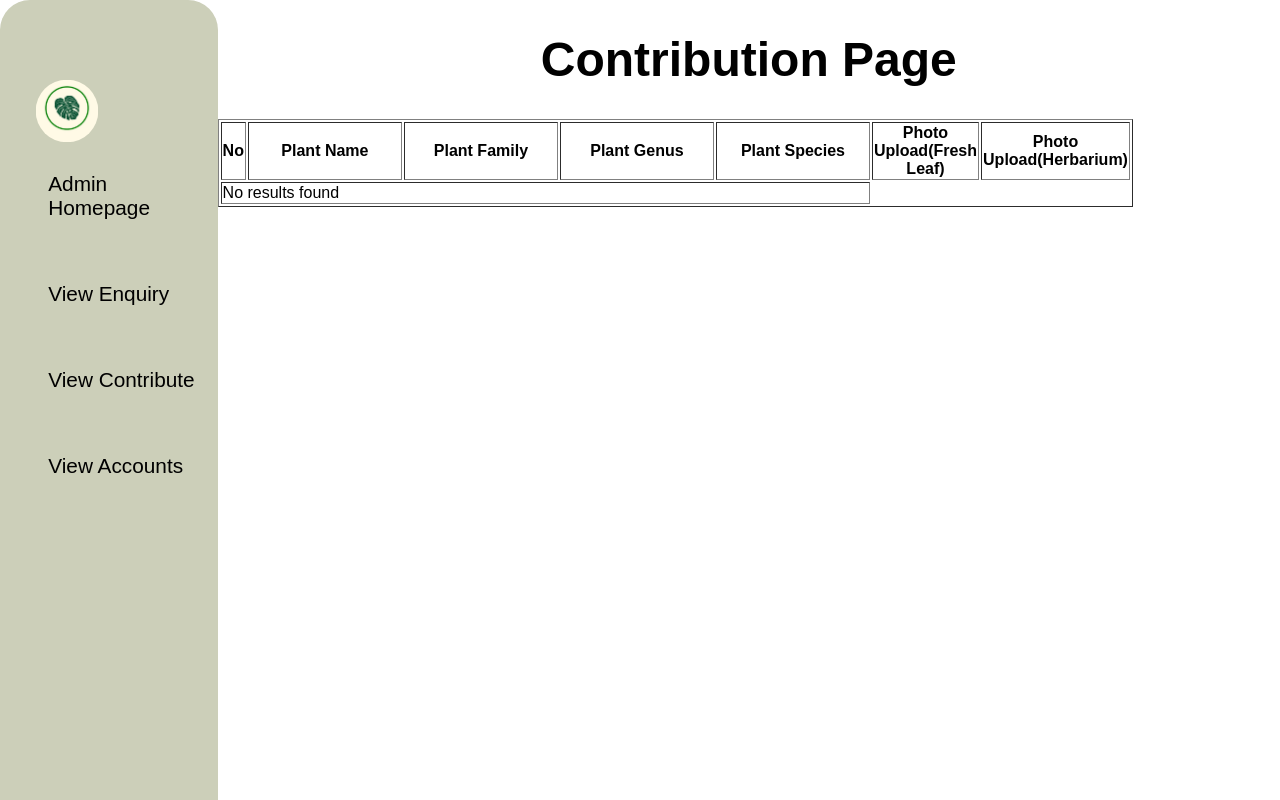
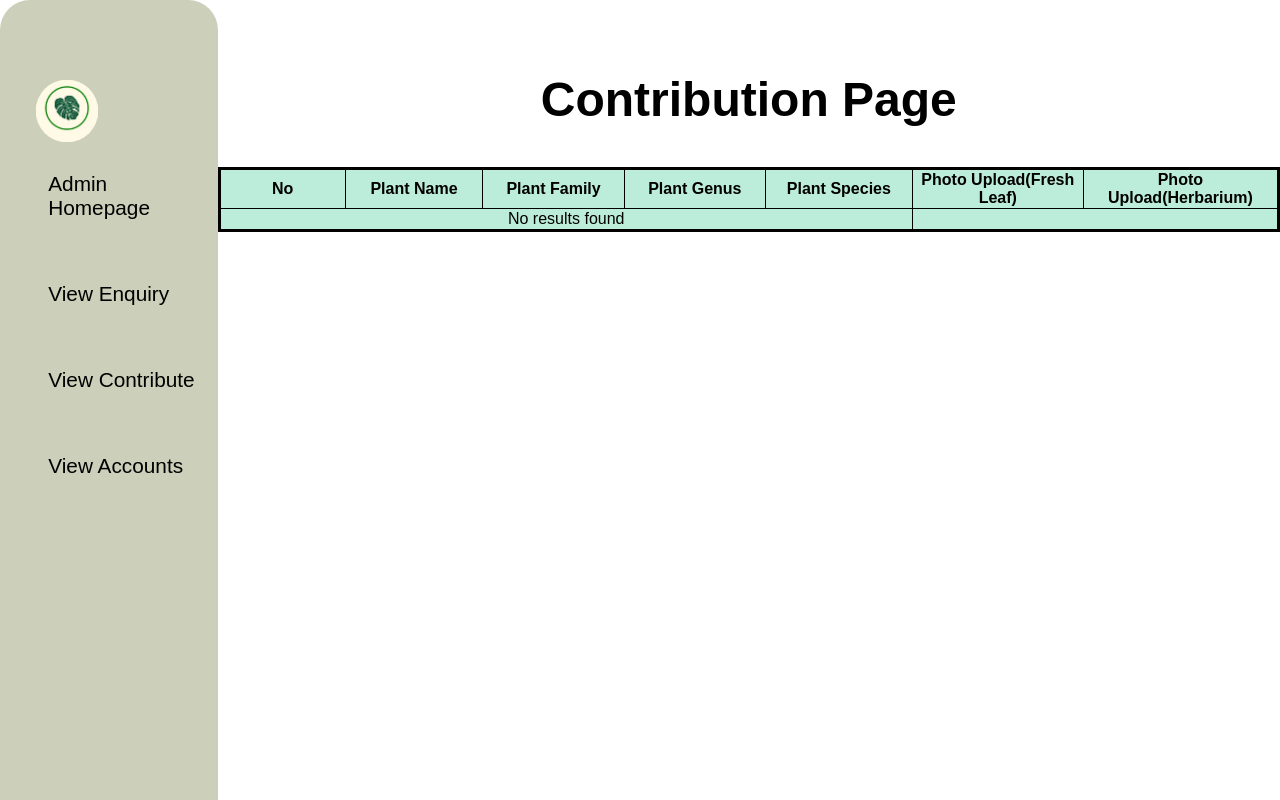
Before and after one commit to Xinyr/COS10026-COMPUTING-TECHNOLOGY-INQUIRY-PROJECT-assign2, a PHP site: page /view_contribute.php in a window 1280 px wide. Run offline with PHP 8.4, Linux system fonts and the light colour scheme; data that the repository does not hold is empty.

Commit message:
update style

```diff
--- a/assign2/styles/style.css
+++ b/assign2/styles/style.css
@@ -1969,6 +1969,32 @@ figcaption {
 	font-size: 200%;
 	text-align: center;
 }
+/* View Contribute */
+.contribute_table{
+	margin-top: 40px;
+}
+.view_contribute{
+	margin-top: 40px;
+}
+/* contribute table */
+.contribute_table{
+	border-collapse: collapse;
+	text-align: center;
+	background-color: #bceddb;
+	border-radius: 5%;
+	border: solid black 3px;
+}
+.contribute_table th{
+	width: 250px;
+	border: solid black 1px;
+}
+.contribute_table tr td{
+	text-align: center;
+	border: solid black 1px;
+}
+.contribute_table tr:hover {
+    background-color: #e9ecef;
+}
 /* Admin Navbar */
 .admin_navbar{
 	z-index: 3;
--- a/assign2/view_contribute.php
+++ b/assign2/view_contribute.php
@@ -11,12 +11,12 @@
 </head>
 
 
-<body>
+<body class ="view_contribute">
     <?php include './include/admin_navbar.php'?>
     <div class="admin_page">
         <h1>Contribution Page</h1>
 
-        <table border="1">
+        <table class="contribute_table">
                 <tr>
                     <th>No</th>
                     <th width="150px">Plant Name</th>
```
